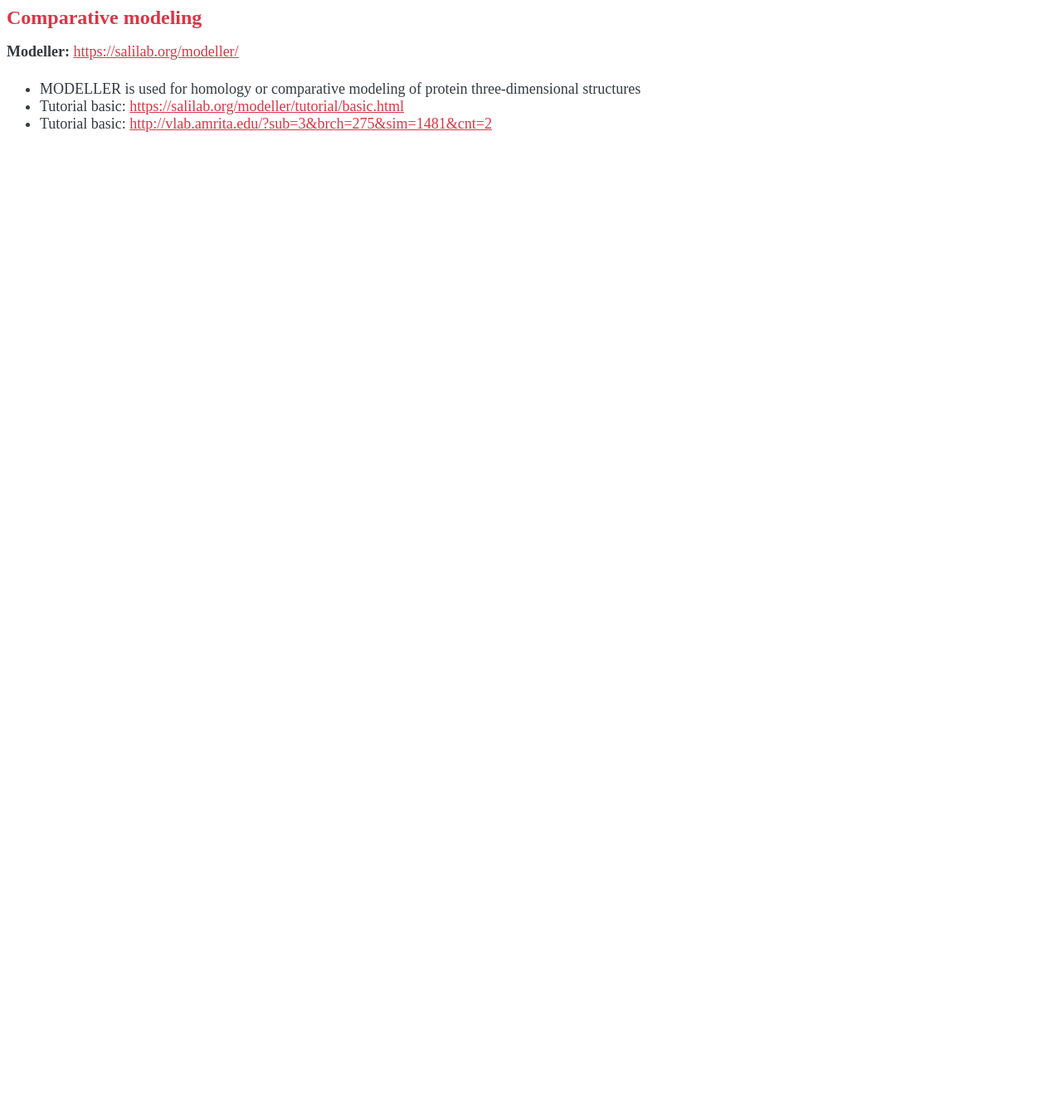
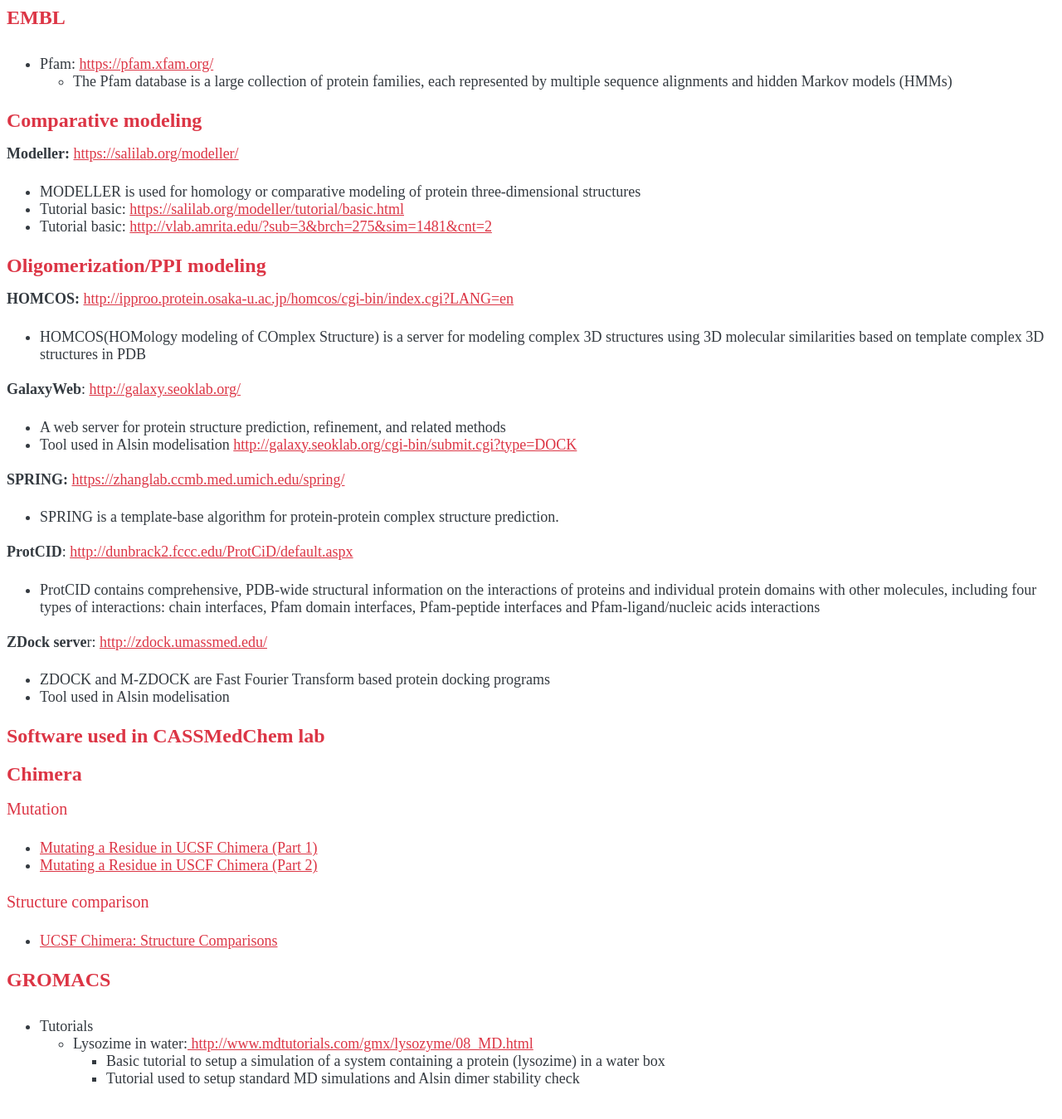
Before and after one commit to erm65/CASSMedChem, a plain HTML site: page index.html in a window 1280 px wide. Shown: the part 1273-2622 px from the top of the page at 83% size. Before the commit the page ends 1600 px from the top, so only its background shows below. Drawn offline with Linux system fonts and the light colour scheme; a web font is replaced by a local one.

Commit message:
New links
Links about oligomer building and Chimera/GROMACS tutorials

```diff
--- a/index.html
+++ b/index.html
@@ -82,6 +82,15 @@
     <ul>
       <li><b>ClustalW</b>: <a href="https://embnet.vital-it.ch/software/ClustalW.html">https://embnet.vital-it.ch/software/ClustalW.html</a></li>
     </ul>
+    <h2>EMBL</h2>
+    <ul>
+      <li>Pfam: <a href="https://pfam.xfam.org/">https://pfam.xfam.org/</a></li>
+      <ul>
+        <li>The Pfam database is a large collection of protein families, each
+          represented by multiple sequence alignments and hidden Markov models
+          (HMMs)</li>
+      </ul>
+    </ul>
     <h2>Comparative modeling</h2>
     <p><b>Modeller:</b> <a href="https://salilab.org/modeller/">https://salilab.org/modeller/</a></p>
     <ul>
@@ -90,8 +99,71 @@
       <li>Tutorial basic: <a href="https://salilab.org/modeller/tutorial/basic.html">https://salilab.org/modeller/tutorial/basic.html</a></li>
       <li>Tutorial basic: <a href="http://vlab.amrita.edu/?sub=3&amp;brch=275&amp;sim=1481&amp;cnt=2">http://vlab.amrita.edu/?sub=3&amp;brch=275&amp;sim=1481&amp;cnt=2</a></li>
     </ul>
+    <h2>Oligomerization/PPI modeling</h2>
+    <p><b>HOMCOS: </b><a href="http://ipproo.protein.osaka-u.ac.jp/homcos/cgi-bin/index.cgi?LANG=en">http://ipproo.protein.osaka-u.ac.jp/homcos/cgi-bin/index.cgi?LANG=en</a></p>
+    <ul>
+      <li>HOMCOS(HOMology modeling of COmplex Structure) is a server for
+        modeling complex 3D structures using 3D molecular similarities based on
+        template complex 3D structures in PDB</li>
+    </ul>
+    <p><b>GalaxyWeb</b>: <a href="http://galaxy.seoklab.org/" title="GalaxyWeb">http://galaxy.seoklab.org/</a></p>
+    <ul>
+      <li>A web server for protein structure prediction, refinement, and related
+        methods</li>
+      <li>Tool used in Alsin modelisation <a href="http://galaxy.seoklab.org/cgi-bin/submit.cgi?type=DOCK">http://galaxy.seoklab.org/cgi-bin/submit.cgi?type=DOCK</a></li>
+    </ul>
+    <p><b>SPRING: </b><a href="https://zhanglab.ccmb.med.umich.edu/spring/">https://zhanglab.ccmb.med.umich.edu/spring/</a></p>
+    <ul>
+      <li>SPRING is a template-base algorithm for protein-protein complex
+        structure prediction.</li>
+    </ul>
+    <p><b>ProtCID</b>: <a href="http://dunbrack2.fccc.edu/ProtCiD/default.aspx">http://dunbrack2.fccc.edu/ProtCiD/default.aspx</a></p>
+    <ul>
+      <li>ProtCID contains comprehensive, PDB-wide structural information on the
+        interactions of proteins and individual protein domains with other
+        molecules, including four types of interactions: chain interfaces, Pfam
+        domain interfaces, Pfam-peptide interfaces and Pfam-ligand/nucleic acids
+        interactions</li>
+    </ul>
+    <p><b>ZDock serve</b>r: <a href="http://zdock.umassmed.edu/">http://zdock.umassmed.edu/</a>
+    </p>
+    <ul>
+      <li>ZDOCK and M-ZDOCK are Fast Fourier Transform based protein docking
+        programs</li>
+      <li>Tool used in Alsin modelisation</li>
+    </ul>
+    <h2>Software used in CASSMedChem lab</h2>
+    <h2>Chimera</h2>
+    <h3>Mutation</h3>
+    <ul>
+      <li><a href="https://www.youtube.com/watch?v=bcXMexN6hjY">Mutating a
+          Residue in UCSF Chimera (Part 1)</a></li>
+      <li><a href="https://www.youtube.com/watch?v=eJkrvr-xeXY">Mutating a
+          Residue in USCF Chimera (Part 2)</a></li>
+    </ul>
+    <h3>Structure comparison</h3>
+    <ul>
+      <li><a href="https://www.youtube.com/watch?v=oThN3LG8LQU">UCSF Chimera:
+          Structure Comparisons</a></li>
+    </ul>
+    <h2>GROMACS</h2>
+    <ul>
+      <li>Tutorials</li>
+      <ul>
+        <li>Lysozime in water:<a href="http://www.mdtutorials.com/gmx/lysozyme/08_MD.html">
+            http://www.mdtutorials.com/gmx/lysozyme/08_MD.html</a></li>
+        <ul>
+          <li><span style="color: #dc3545;"></span>Basic tutorial to setup a
+            simulation of a system containing a protein (lysozime) in a water
+            box</li>
+          <li>Tutorial used to setup standard MD simulations and Alsin dimer
+            stability check</li>
+        </ul>
+      </ul>
+    </ul>
     <p><br>
     </p>
+    <p> </p>
     <ul>
     </ul>
     <p><br>
```
Also changed, not shown: 1 other file.
